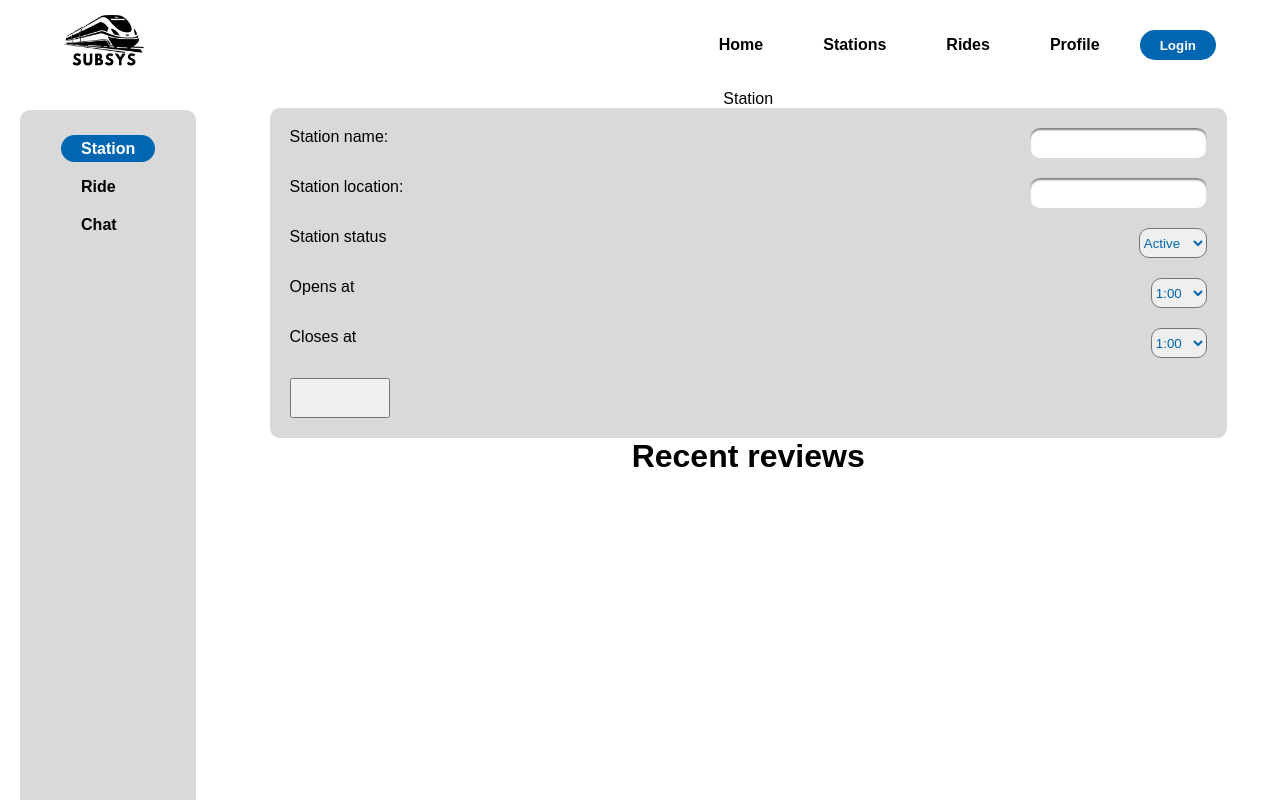
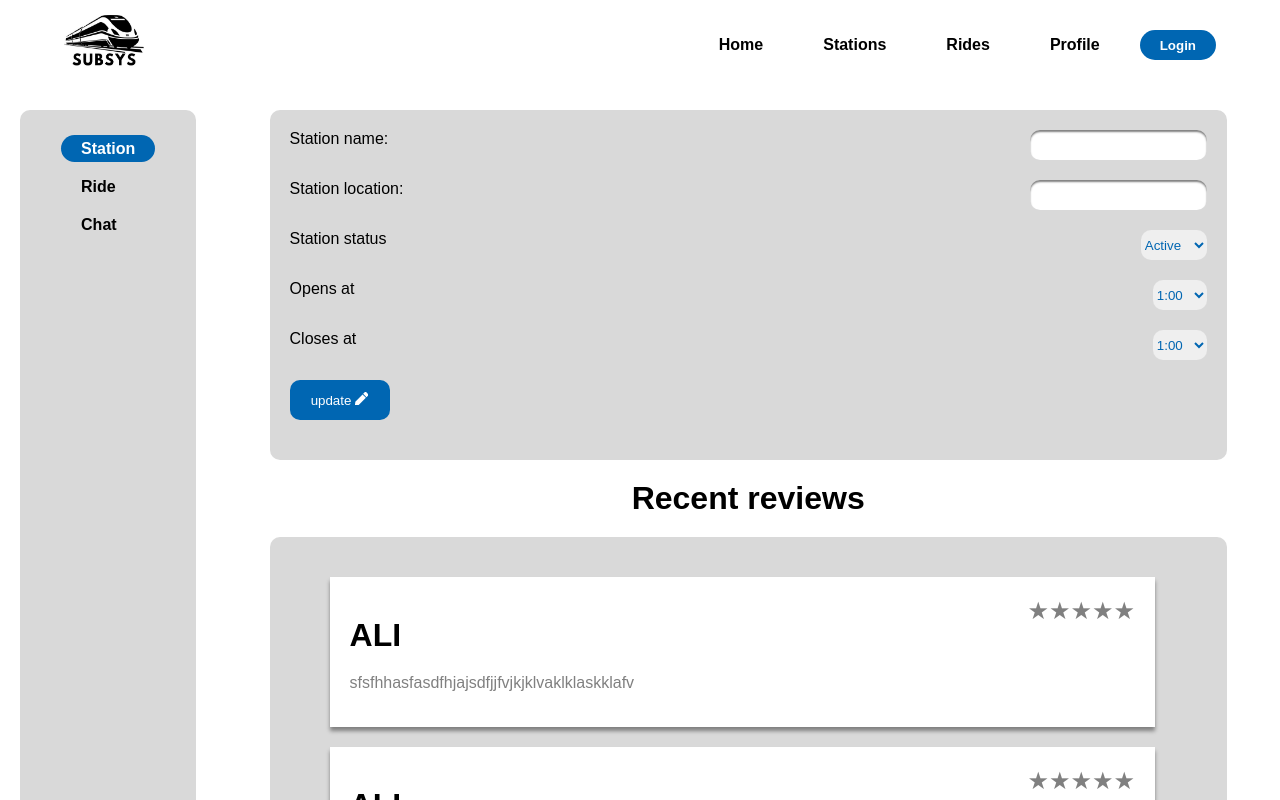
Before and after one commit to AhmadHandoush/Subway-System, a React (Create React App) app in the folder front-end/: page /Manager/Station in a window 1280 px wide. Shown: the top 800 px of the page. Built offline with nearby package versions, Linux system fonts and the light colour scheme.

Commit message:
finuished the station managment page

```diff
--- a/front-end/src/Components/reviewCard/reviewCard.css
+++ b/front-end/src/Components/reviewCard/reviewCard.css
@@ -2,8 +2,10 @@
   width: 90%;
   height: 150px;
   padding: 20px;
+  margin-top: 20px;
   gap: 20px;
   margin-left: 40px;
+  background-color: white;
 }
 
 .star {
--- /dev/null
+++ b/front-end/src/Components/rideCard/index.jsx
@@ -0,0 +1,3 @@
+import './index.css'
+
+const RideCard
--- a/front-end/src/pages/Manager/Station/index.css
+++ b/front-end/src/pages/Manager/Station/index.css
@@ -1,33 +1,45 @@
-.update-station{
+.update-station {
   width: 90%;
-    height: fit-content;
+  height: 350px;
   box-sizing: border-box;
   padding: 20px;
   gap: 20px;
+  margin-top: 20px;
   border-radius: 10px;
+  overflow:scroll;
+
 }
 
-.update-station input{
-    height:30px;
+.update-station input {
+  height: 30px;
   text-align: center;
   border-radius: 10px;
   border: none;
   box-shadow: inset 0 2px 2px gray;
 }
 
-.update-station input:focus{
+.update-station input:focus {
   outline: none;
 }
 
-
-.update-station select{
+.update-station select {
   border-radius: 10px;
-    height:30px;
-    color: #0066B2;
+  height: 30px;
+  color: #0066b2;
+  border: none;
 }
 
+.update-station::-webkit-scrollbar{
+    display: none;
+}
 
-.update-btn{
+.update-btn {
   width: 100px;
-    height:40px;
+  height: 40px;
+  border-radius: 10px;
+  border: none;
 }
+
+h1 {
+  margin-top: 20px;
+}
--- a/front-end/src/pages/Manager/Station/index.jsx
+++ b/front-end/src/pages/Manager/Station/index.jsx
@@ -1,23 +1,37 @@
+import { useState } from "react";
 import "./index.css";
+import ReviewCard from '../../../Components/reviewCard/reviewCard'
+import { FaPen } from "react-icons/fa";
+
 
 const Station = () => {
+
+  const [stationName,setStationName]=useState('')
+  const [stationLocation,setStationLocation]=useState('')
+  const [stationStatus,setStationStatus]=useState('')
+  const [stationOpen,setStationOpen]=useState('')
+  const [stationClose,setStationClose]=useState('')
+
+const handleUpdate=()=>{
+
+}
+
   return (
     <div className="station flex center column full-width">
-      <p>Station</p>
       <div className="update-station flex bg-secondary full-width column">
         <div className="flex between">
           <label htmlFor="name"> Station name:</label>
-          <input type="text " id="name" />
+          <input type="text " id="name" onChange={(e)=>setStationName(e.target.value)} />
         </div>
 
         <div className="flex between">
           <label htmlFor="location"> Station location:</label>
-          <input type="text " id="location" />
+          <input type="text " id="location" onChange={(e)=>setStationLocation(e.target.value)}/>
         </div>
 
         <div className="flex select between">
           <label htmlFor="status">Station status</label>
-          <select name="" id="status">
+          <select name="" id="status" onChange={(e)=>setStationStatus(e.target.value)}>
             <option value="Active">Active</option>
             <option value="Inactive">Inactive</option>
           </select>
@@ -25,7 +39,7 @@ const Station = () => {
 
         <div className="select flex between">
           <label htmlFor="open">Opens at</label>
-          <select name="" id="open">
+          <select name="" id="open" onChange={(e)=>setStationOpen(e.target.value)}>
             <option value="1:00">1:00</option>
             <option value="2:00">2:00</option>
             <option value="3:00">3:00</option>
@@ -54,7 +68,7 @@ const Station = () => {
 
         <div className="flex select between">
           <label htmlFor="close">Closes at</label>
-          <select name="" id="close">
+          <select name="" id="close" onChange={(e)=>setStationClose(e.target.value)}>
             <option value="1:00">1:00</option>
             <option value="2:00">2:00</option>
             <option value="3:00">3:00</option>
@@ -80,11 +94,18 @@ const Station = () => {
             <option value="00:00">00:00</option>
           </select>
         </div>
-        <button className="update-btn"></button>
+        <button className="update-btn bg-primary txt-white" onClick={handleUpdate}>update <span></span>  <FaPen />
+</button>
       </div>
-      <div className="reviews-div flex column center">
+      <div className=" flex column center full-width">
         <h1>Recent reviews</h1>
-
+        <div className="update-station bg-secondary full-width column">
+            <ReviewCard username="ALI" reviewText="sfsfhhasfasdfhjajsdfjjfvjkjklvaklklaskklafv" />
+            <ReviewCard username="ALI" reviewText="sfsfhhasfasdfhjajsdfjjfvjkjklvaklklaskklafv" />
+            <ReviewCard username="ALI" reviewText="sfsfhhasfasdfhjajsdfjjfvjkjklvaklklaskklafv" />
+            <ReviewCard username="ALI" reviewText="sfsfhhasfasdfhjajsdfjjfvjkjklvaklklaskklafv" />
+            <ReviewCard username="ALI" reviewText="sfsfhhasfasdfhjajsdfjjfvjkjklvaklklaskklafv" />
+        </div>
       </div>
     </div>
   );
```
Also changed, not shown: front-end/src/Components/rideCard/index.css (added), 2 other files (tests, documents, lock files or other folders). Lines whose indentation alone changed are shown as unchanged.
